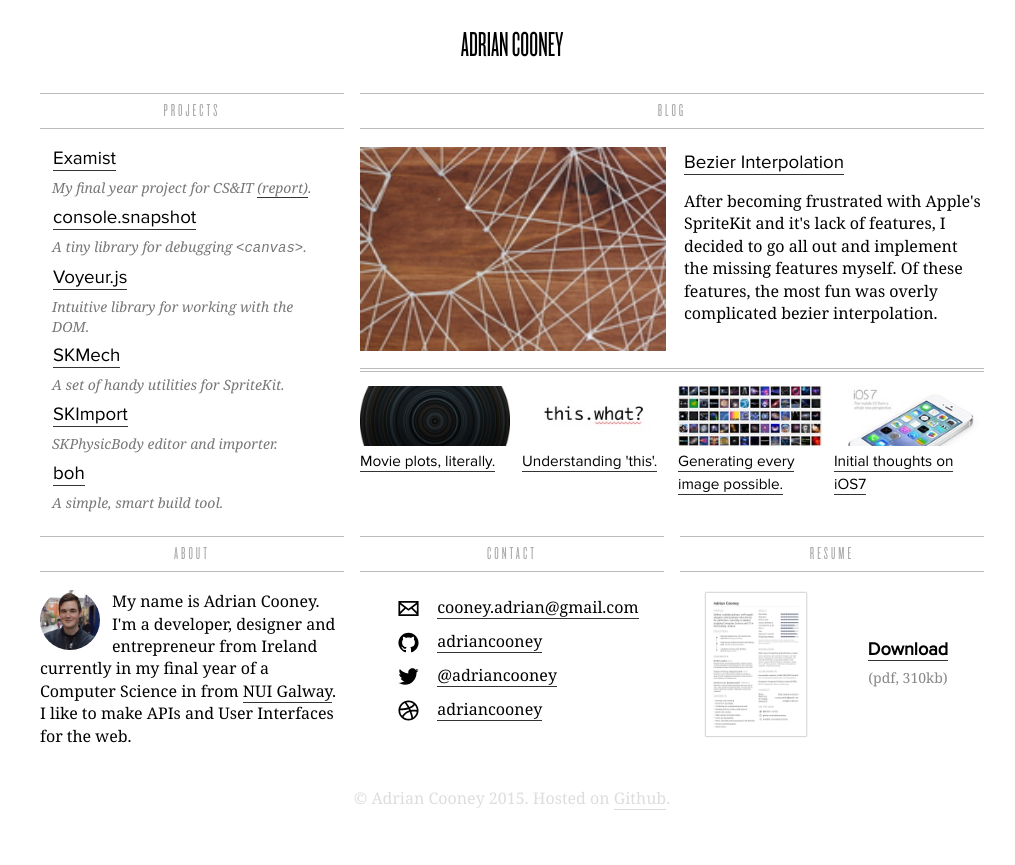
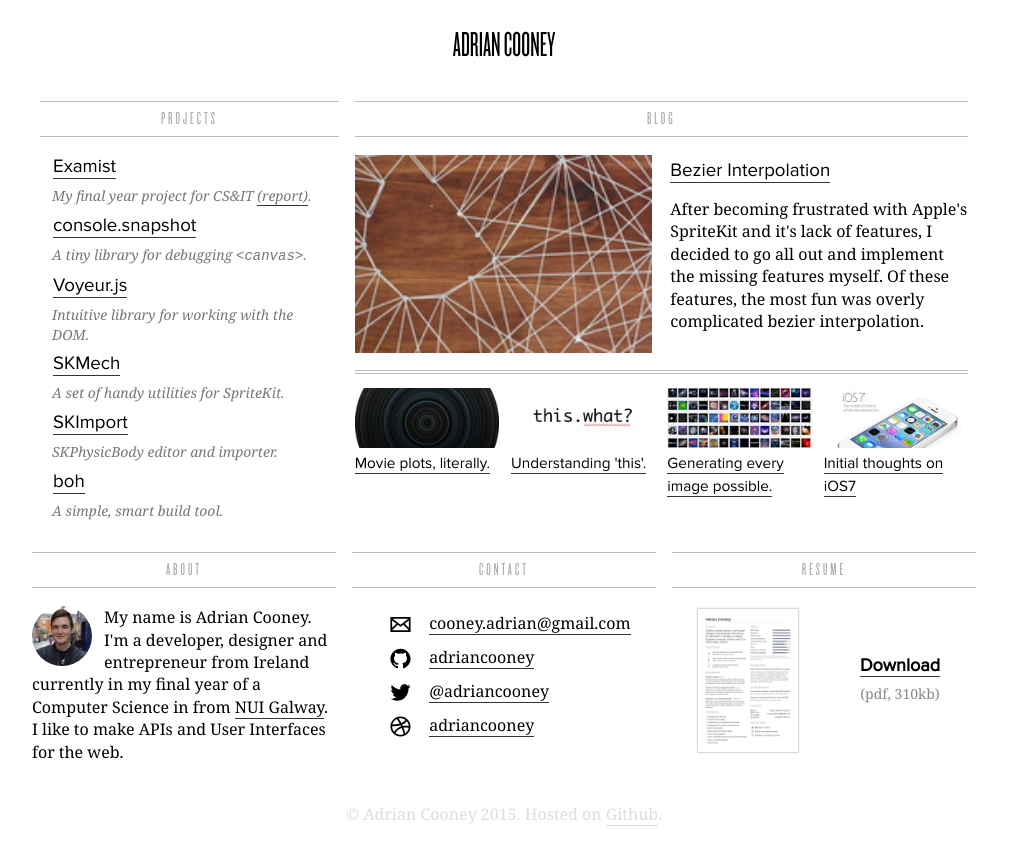
Before and after one commit to adriancooney/adriancooney.github.com, a Jekyll site: the page built from index.html, in a window 1280 px wide. Shown: the top 865 px of the page, without its empty margins (136-1151 px from the left). Built offline with Jekyll 4.4.1, drawn with Linux system fonts in a browser that asks for light colours; some web fonts are replaced.

Commit message:
Flex box.

```diff
--- a/_includes/footer.html
+++ b/_includes/footer.html
@@ -1,8 +1,9 @@
-<div class="column full footer">
-	<section class="column third about">
+<div class="box footer">
+	<section class="flex about">
 		<h2>About</h2>
 		<p><img src="{{site.data.profile.photo}}">{{site.data.profile.about}}</p>
-	</section><section class="column third contact">
+	</section>
+	<section class="flex contact">
 		<h2>Contact</h2>
 		<ul>
 			<li>
@@ -22,12 +23,14 @@
 				<a href="http://dribbble.com/{{site.data.profile.dribbble}}">{{site.data.profile.dribbble}}</a>
 			</li>
 		</ul>
-	</section><section class="column third resume">
+	</section>
+	<section class="flex resume">
 		<h2>Resume</h2>
-		<div class="column full">
-			<div class="column half thumb">
+		<div class="box">
+			<div class="flex thumb">
 				<a href="{{site.data.profile.resume}}"><img src="/assets/image/Resume.png" /></a>
-			</div><div class="column half download">
+			</div>
+			<div class="flex download">
 				<h4><a href="{{site.data.profile.resume}}">Download</a></h4>
 				<p>(pdf, 310kb)</p>
 			</div>
--- a/assets/build/bundle.css
+++ b/assets/build/bundle.css
@@ -17,10 +17,8 @@
   box-sizing: border-box; }
 
 body {
-  width: 100%;
-  height: 600px;
-  display: block;
-  font-family: Georgia; }
+  font-family: Georgia;
+  margin: 0; }
 
 .column {
   display: inline-block;
@@ -67,6 +65,12 @@
 
 .full {
   width: 100%; }
+
+.box {
+  display: flex; }
+
+.flex {
+  flex: 1; }
 
 .container {
   width: 960px;
--- a/index.html
+++ b/index.html
@@ -3,8 +3,8 @@
 title: Adrian Cooney
 ---
 
-<div class="column full">
-	<section class="column third">
+<section class="box">
+	<section class="third">
 		<h2>Projects</h2>
 		<ul class="projects">
 			{% for project in site.data.projects %}
@@ -14,25 +14,27 @@
 			</li>
 			{% endfor %}
 		</ul>
-	</section><section class="column two-thirds blog">
+	</section>
+	<section class="flex blog">
 		<h2>Blog</h2>
-		<div class="column full">
-			{% if site.posts.size > 0 %}
-			<div class="column full post-medium">
-				<div class="column half banner">
-					<a href="{{site.posts[0].url}}"><img src="{{page.image_assets}}/posts/{{site.posts[0].name}}/Cover-small.jpg"></a>
-				</div><div class="column half synopsis">
-					<h3><a href="{{site.posts[0].url}}">{{site.posts[0].title}}</a></h3>
-					<p>{{site.posts[0].synopsis}}</p>
-				</div>
-			</div>{% if site.posts.size > 1 %}<div class="column full post-list-small">
-				{% for post in site.posts limit:4 offset:1 %}<div class="column quarter post-small">
+		<div class="box post-medium">
+			<div class="flex banner">
+				<a href="{{site.posts[0].url}}"><img src="{{page.image_assets}}/posts/{{site.posts[0].name}}/Cover-small.jpg"></a>
+			</div>
+			<div class="flex synopsis">
+				<h3><a href="{{site.posts[0].url}}">{{site.posts[0].title}}</a></h3>
+				<p>{{site.posts[0].synopsis}}</p>
+			</div>
+		</div>
+		{% if site.posts.size > 1 %}
+		<div class="box post-list-small">
+			{% for post in site.posts limit:4 offset:1 %}
+				<div class="flex post-small">
 					<span style="background-image:url({{page.image_assets}}/posts/{{post.name}}/Cover-small.jpg)"><a href="{{post.url}}"></a></span>
 					<h3><a href="{{post.url}}">{{post.title}}</a></h3>
-				</div>{% endfor %}
-			</div>
-			{% endif %}
-			{% endif %}
+				</div>
+			{% endfor %}
 		</div>
+		{% endif %}
 	</section>
-</div>
+</section>
```
Also changed, not shown: assets/style/style.scss (+4 -3 lines).
